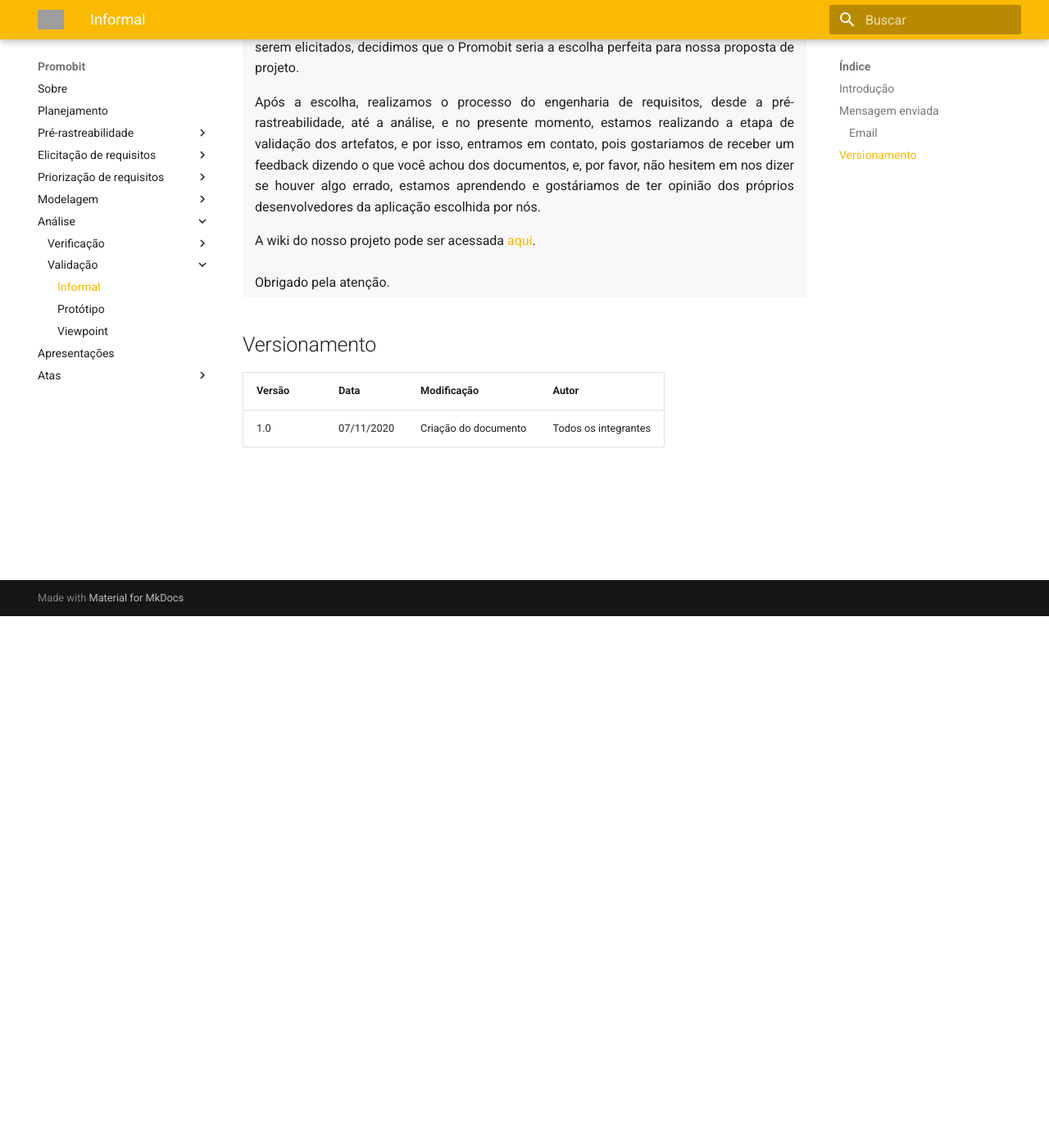
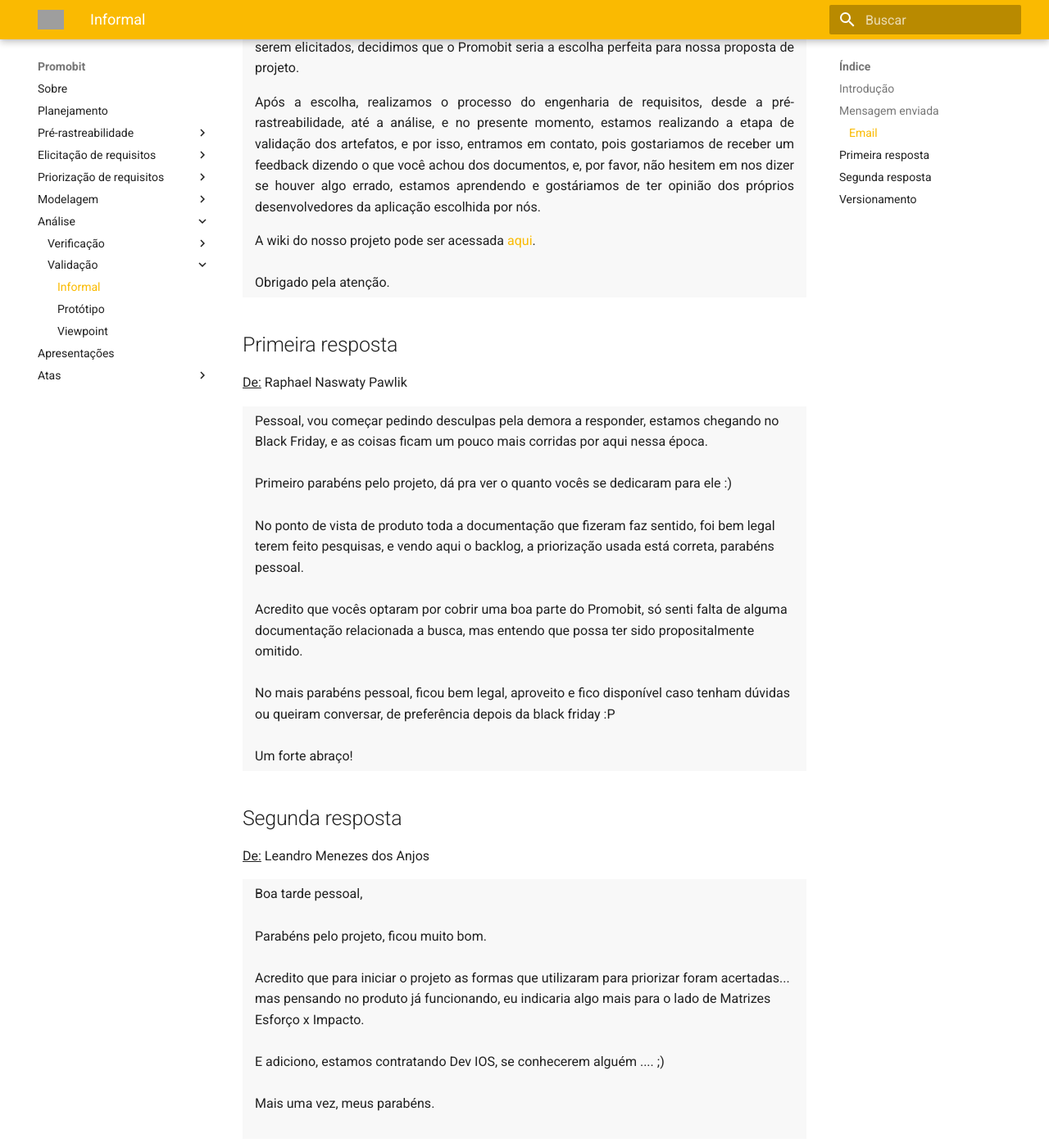
Before and after one commit to Joao-Pedro-Moura/2020.1-Promobit, an MkDocs documentation site: the page built from docs/analise/validacao/informal.md, in a window 1280 px wide and 1400 px high, scrolled down 648 px. Shown: the top 1395 px of the window at 82% size. Built offline with MkDocs 1.6.1 and Material for MkDocs 9.7.7, drawn with Linux system fonts in a browser that asks for light colours; old or Windows-style settings are respelled for this version of MkDocs; some of the changed text lies outside the part shown; grey boxes are pictures that could not be loaded.

Commit message:
Adição resposta dos desenvolvedores do promobit na validação

```diff
--- a/docs/analise/validacao/informal.md
+++ b/docs/analise/validacao/informal.md
@@ -34,8 +34,43 @@ A wiki do nosso projeto pode ser acessada <a href="https://requisitos-de-softwar
 Obrigado pela atenção.
 </div>
 
+## Primeira resposta
+
+<u>De:</u> Raphael Naswaty Pawlik <br />
+
+<div style="padding: 5px 15px; background: #f8f8f8">
+Pessoal, vou começar pedindo desculpas pela demora a responder, estamos chegando no Black Friday, e as coisas ficam um pouco mais corridas por aqui nessa época. <br /><br />
+
+Primeiro parabéns pelo projeto, dá pra ver o quanto vocês se dedicaram para ele :) <br /><br />
+
+No ponto de vista de produto toda a documentação que fizeram faz sentido, foi bem legal terem feito pesquisas, e vendo aqui o backlog, a priorização usada está correta, parabéns pessoal. <br /><br />
+
+Acredito que vocês optaram por cobrir uma boa parte do Promobit, só senti falta de alguma documentação relacionada a busca, mas entendo que possa ter sido propositalmente omitido. <br /><br />
+
+No mais parabéns pessoal, ficou bem legal, aproveito e fico disponível caso tenham dúvidas ou queiram conversar, de preferência depois da black friday :P <br /><br />
+
+Um forte abraço!
+</div>
+
+## Segunda resposta
+
+<u>De:</u> Leandro Menezes dos Anjos <br />
+
+<div style="padding: 5px 15px; background: #f8f8f8">
+Boa tarde pessoal, <br /><br />
+
+Parabéns pelo projeto, ficou muito bom.<br /><br />
+
+Acredito que para iniciar o projeto as formas que utilizaram para priorizar foram acertadas... mas pensando no produto já funcionando, eu indicaria algo mais para o lado de Matrizes Esforço x Impacto. <br /><br />
+
+E adiciono, estamos contratando Dev IOS, se conhecerem alguém .... ;) <br /><br />
+
+Mais uma vez, meus parabéns. <br /><br />
+</div>
+
 ## Versionamento
 
 | Versão | Data | Modificação | Autor |
 |--|--|--|--|
 | 1.0 | 07/11/2020 | Criação do documento | Todos os integrantes |
+| 2.0 | 18/11/2020 | Adicionando resposta do Promobit | Igor Paiva |
```
